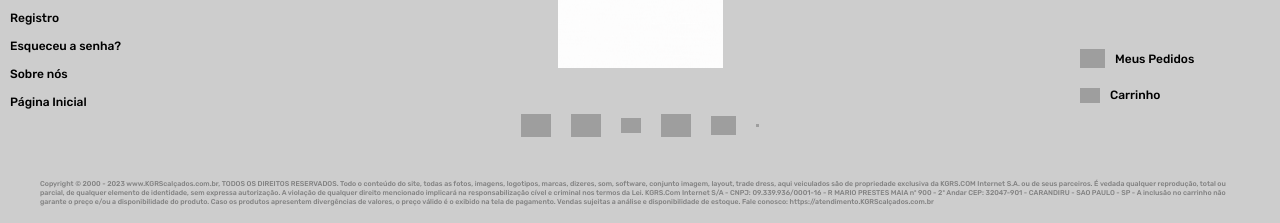
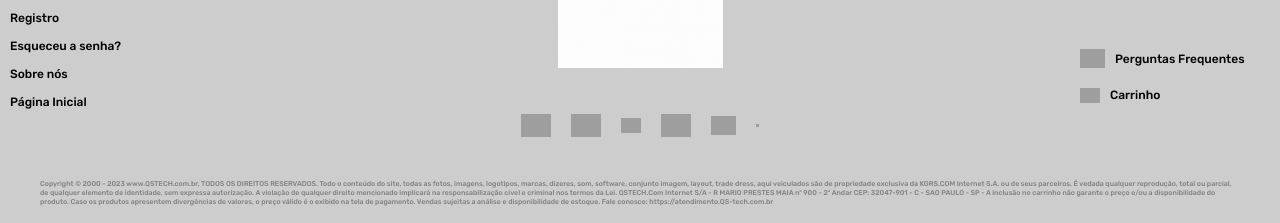
Before and after one commit to SilasDev07/qslogin, a plain HTML site: page index.html in a window 1280 px wide. Shown: the part 1106-1329 px from the top of the page. Drawn offline with Linux system fonts and the light colour scheme; grey boxes are pictures that could not be loaded.

Commit message:
Update index.html

```diff
--- a/index.html
+++ b/index.html
@@ -132,16 +132,16 @@
                     alt="">
                 <img src="https://imagepng.org/wp-content/uploads/2019/09/boleto-simbolo-1.png" width="3    0px">
             </div>
-            <div class="container-textocop">Copyright © 2000 - 2023 www.KGRScalçados.com.br, TODOS OS DIREITOS
+            <div class="container-textocop">Copyright © 2000 - 2023 www.QSTECH.com.br, TODOS OS DIREITOS
                 RESERVADOS. Todo o conteúdo do site, todas as fotos, imagens, logotipos, marcas, dizeres, som, software,
                 conjunto imagem, layout, trade dress, aqui veiculados são de propriedade exclusiva da KGRS.COM Internet
                 S.A. ou de seus parceiros. É vedada qualquer reprodução, total ou parcial, de qualquer elemento de
                 identidade, sem expressa autorização. A violação de qualquer direito mencionado implicará na
-                responsabilização cível e criminal nos termos da Lei. KGRS.Com Internet S/A - CNPJ: 09.339.936/0001-16 -
-                R MARIO PRESTES MAIA nº 900 - 2º Andar CEP: 32047-901 - CARANDIRU - SAO PAULO - SP - A inclusão no
+                responsabilização cível e criminal nos termos da Lei. QSTECH.Com Internet S/A -
+                R MARIO PRESTES MAIA nº 900 - 2º Andar CEP: 32047-901 - C - SAO PAULO - SP - A inclusão no
                 carrinho não garante o preço e/ou a disponibilidade do produto. Caso os produtos apresentem divergências
                 de valores, o preço válido é o exibido na tela de pagamento. Vendas sujeitas a análise e disponibilidade
-                de estoque. Fale conosco: https://atendimento.KGRScalçados.com.br</div>
+                de estoque. Fale conosco: https://atendimento.QS-tech.com.br</div>
         </div>
         <div class="container-direita">
             <div class="container-sociais">
@@ -160,7 +160,7 @@
             <div class="menu-contato">
                 <a href=""> <img
                         src="https://cdn.icon-icons.com/icons2/907/PNG/512/truck-side-view_icon-icons.com_70347.png"
-                        alt="" width="25px">Meus Pedidos</a>
+                        alt="" width="25px">Perguntas Frequentes</a>
                 <a href=""><img
                         src="https://cdn.icon-icons.com/icons2/933/PNG/512/shopping-cart_icon-icons.com_72552.png"
                         alt="" width="20px">Carrinho</a>
```
